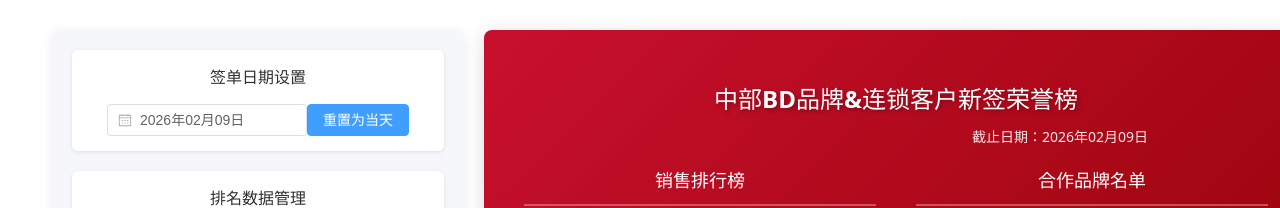
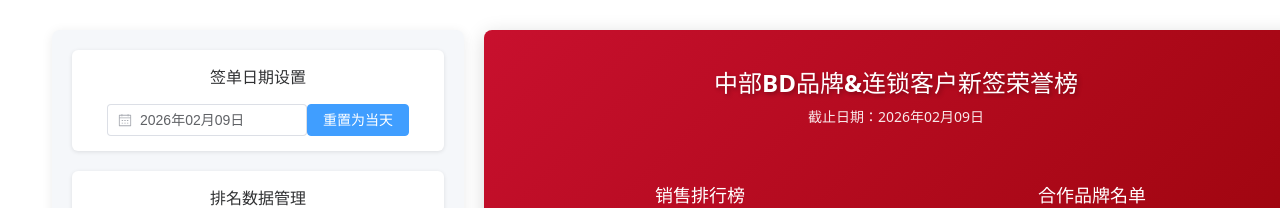
Before and after one commit to kennethfan/poster-tool, a Vue app: page / in a window 1280 px wide. Shown: the part 143-351 px from the top of the page. Built offline with nearby package versions, Linux system fonts and the light colour scheme.

Commit message:
样式调整

```diff
--- a/src/App.vue
+++ b/src/App.vue
@@ -149,11 +149,15 @@
         <div class="poster-container" ref="posterRef" :style="bgImageStyle">
           <!-- 海报头部 -->
           <div class="poster-header">
-            <h1 class="poster-title">中部BD品牌&连锁客户新签荣誉榜</h1>
+            <div class="title-container">
+              <div class="title-with-logo">
+                <h1 class="poster-title">中部BD品牌&连锁客户新签荣誉榜</h1>
+              </div>
+              <div class="top-logo" v-if="topLogo.length > 0">
+                <img :src="topLogo[0].url" alt="top-logo" class="top-logo-img" />
+              </div>
+            </div>
             <div class="poster-date">截止日期：{{ signDate }}</div>
-            <div class="top-logo" v-if="topLogo.length > 0">
-              <img :src="topLogo[0].url" alt="top-logo" class="top-logo-img" />
-            </div>
           </div>
 
           <!-- 海报主体 -->
@@ -490,26 +494,40 @@ const clearBottomLogo = () => {
   position: relative;
 }
 
+.title-container {
+  display: flex;
+  align-items: center;
+  justify-content: space-between;
+  margin-bottom: 10px;
+}
+
+.title-with-logo {
+  display: flex;
+  align-items: center;
+  justify-content: center;
+  gap: 20px;
+  flex: 1;
+}
+
+.top-logo {
+  margin-left: auto;
+}
+
 .poster-title {
   font-size: 24px;
   font-weight: bold;
-  margin-bottom: 20px;
+  margin: 0;
   text-shadow: 2px 2px 4px rgba(0, 0, 0, 0.3);
 }
 
 .poster-date {
-  position: absolute;
-  top: 40px;
-  right: 120px;
   font-size: 14px;
   opacity: 0.9;
+  white-space: nowrap;
 }
 
 /* 顶部Logo样式 */
 .top-logo {
-  position: absolute;
-  top: 10px;
-  right: 10px;
   width: 80px;
   height: 80px;
   display: flex;
@@ -594,7 +612,6 @@ const clearBottomLogo = () => {
 }
 
 .brand-item {
-  background: rgba(255, 255, 255, 0.1);
   padding: 15px;
   border-radius: 6px;
   display: flex;
@@ -625,7 +642,6 @@ const clearBottomLogo = () => {
 }
 
 .coop-brand {
-  background: rgba(255, 255, 255, 0.1);
   padding: 8px 16px;
   border-radius: 20px;
   font-size: 14px;
```
